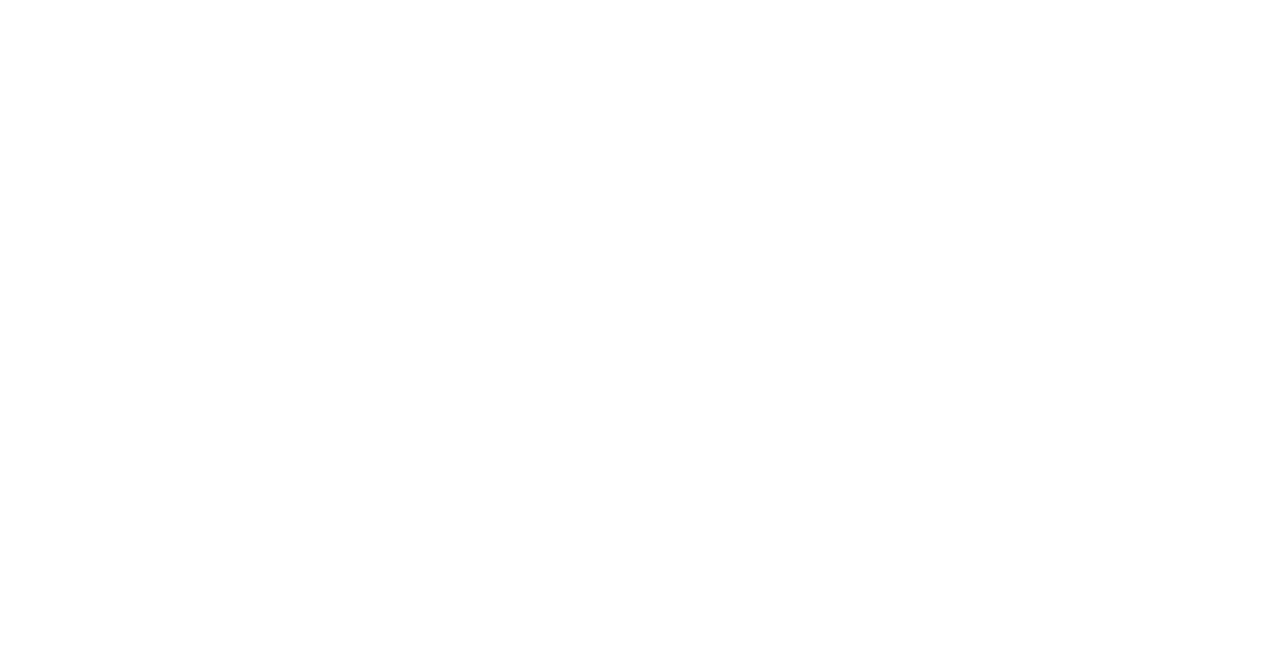
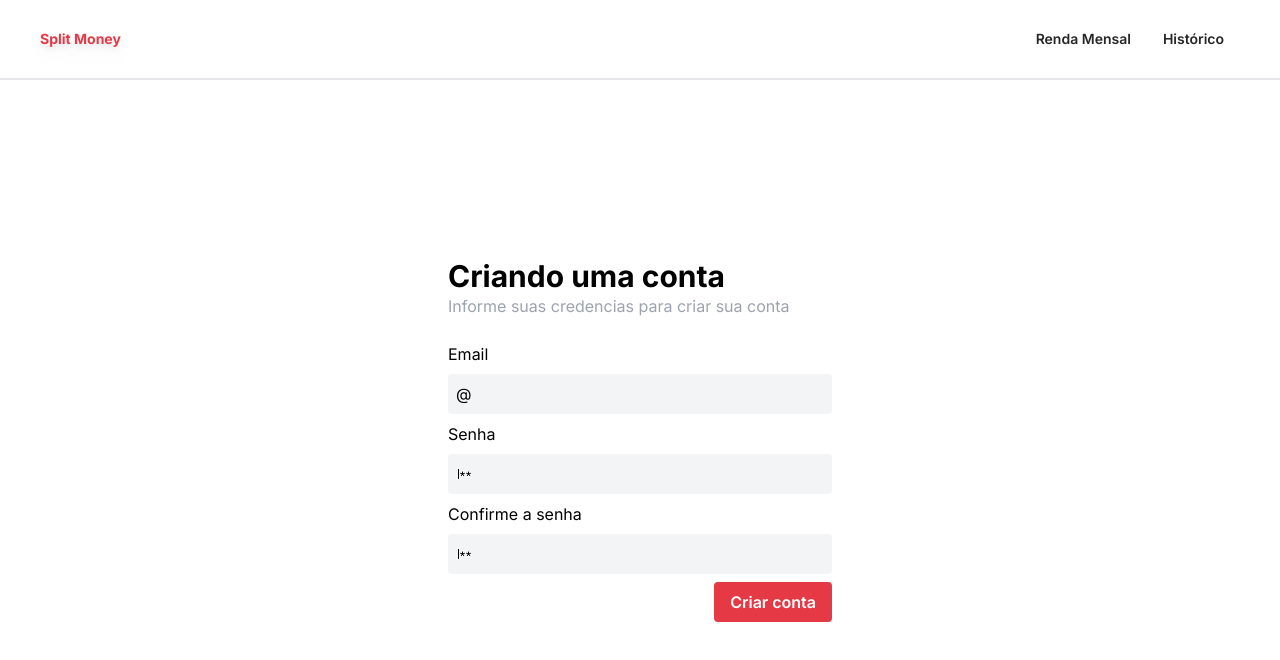
Before and after one commit to Cavalheiro-S/split-money, a React (Vite) app: page /signup in a window 1280 px wide. Before the commit this address had no page. Shown: the top 660 px of the page. Built offline with nearby package versions, Linux system fonts and the light colour scheme; no server answers.

Commit message:
feat: Added SignUp and SignIn with firebase autentication

```diff
--- a/src/App.tsx
+++ b/src/App.tsx
@@ -1,12 +1,15 @@
+import { AuthProvider } from "./Context/AuthContext"
 import { HistoryProvider } from "./Context/HistoryContext"
 import { AppRoutes } from "./Routes"
 
 function App() {
 
   return (
-    <HistoryProvider>
-      <AppRoutes />
-    </HistoryProvider>
+    <AuthProvider>
+      <HistoryProvider>
+        <AppRoutes />
+      </HistoryProvider>
+    </AuthProvider>
   )
 }
 
--- a/src/Components/Button/index.tsx
+++ b/src/Components/Button/index.tsx
@@ -1,6 +1,7 @@
 import { Slot } from "@radix-ui/react-slot"
 import clsx from "clsx"
 import { PlusCircle } from "phosphor-react"
+import React from "react"
 import { ReactNode } from "react"
 
 interface ButtonRootProps extends React.ButtonHTMLAttributes<HTMLButtonElement> {
@@ -22,13 +23,14 @@
     )
 }
 
-export const ButtonRoot = (props: ButtonRootProps) => {
+export const ButtonRoot = React.forwardRef<HTMLButtonElement, ButtonRootProps>((props, ref) => {
 
     return (
-        <button {...props} className={clsx("flex items-center gap-2 bg-primary text-white rounded px-4 py-1  font-semibold hover:bg-primary-hover transition h-10", props.className)}>
+        <button {...props} ref={ref} className={clsx("flex items-center gap-2 bg-primary text-white rounded px-4 py-1  font-semibold hover:bg-primary-hover transition h-10", props.className)}>
             {props.children}
-        </button>)
-}
+        </button>
+    )
+})
 
 
 export const Button = {
--- /dev/null
+++ b/src/Context/AuthContext.tsx
@@ -0,0 +1,56 @@
+import { createUserWithEmailAndPassword, onAuthStateChanged, UserCredential } from "firebase/auth";
+import { createContext, ReactElement, ReactNode, useEffect, useState } from "react";
+import { auth } from "../firebase";
+
+interface AuthContextData {
+    user: UserProps;
+    setUser: React.Dispatch<React.SetStateAction<UserProps>>;
+}
+
+interface AuthProviderProps {
+    children: ReactNode;
+}
+
+interface UserProps{
+    email: string | null;
+    id: string | null;
+    logged: boolean;
+
+}
+
+export const AuthContext = createContext({} as AuthContextData);
+
+export const AuthProvider = ({ children } : AuthProviderProps) => {
+    const [user, setUser] = useState<UserProps>({} as UserProps);
+
+    const state = {
+        user,
+        setUser
+    }
+
+    useEffect(() => {
+        const unsubscribe = onAuthStateChanged(auth, (user) => {
+            if(user){
+                setUser({
+                    email: user.email,
+                    id: user.uid,
+                    logged: true
+                })
+            }
+            else{
+                setUser({
+                    email: null,
+                    id: null,
+                    logged: false
+                })
+            }
+        })
+        return unsubscribe;
+    }, [])
+
+    return (
+        <AuthContext.Provider value={state}>
+            {children}
+        </AuthContext.Provider>
+    )
+}
--- a/src/Pages/History/Dialog/index.tsx
+++ b/src/Pages/History/Dialog/index.tsx
@@ -78,8 +78,8 @@
 
     return (
         <Dialog.Root open={HistoryValue.open} onOpenChange={handleOpen}>
-            <Dialog.Trigger className='md:ml-auto'>
-                <Button.Root className='w-full justify-center'>
+            <Dialog.Trigger className='md:ml-auto' asChild>
+                <Button.Root className='justify-center'>
                     <Button.Icon className='text-lg' />
                     Adicionar
                 </Button.Root>
--- a/src/Pages/Signin/index.tsx
+++ b/src/Pages/Signin/index.tsx
@@ -1,7 +1,11 @@
 import { Password } from "phosphor-react";
+import { useContext } from "react";
 import { SubmitHandler, useForm } from "react-hook-form";
+import { useNavigate } from "react-router-dom";
 import { Button } from "../../Components/Button";
 import { Input } from "../../Components/Input";
+import { AuthContext } from "../../Context/AuthContext";
+import { useAuth } from "../../hooks/useAuth";
 
 interface Inputs {
     email: string;
@@ -9,11 +13,22 @@
 }
 
 export const Signin = () => {
+    const navigate = useNavigate();
+    const { signIn } = useAuth();
+    const { register, handleSubmit, setError, formState: { errors } } = useForm<Inputs>()
+    const onSubmit: SubmitHandler<Inputs> = async (data) => {
+        try {
+            await signIn(data.email, data.password)
+            navigate("/monthRevenue")
+        }
+        catch {
+            setError("email", { type: "manual", message: "Email ou senha inválidos" })
+        }
 
-    const { register, handleSubmit, setError, formState: { errors } } = useForm<Inputs>()
-    const onSubmit: SubmitHandler<Inputs> = (data) => {
-        console.log(data);
+    }
 
+    const handleClickSignUp = () => {
+        navigate("/signup")
     }
 
     return (
@@ -31,7 +46,7 @@
                         <Input.Input type={"email"} id="email" {...register("email", { required: true, minLength: 3 })} />
                     </Input.Root>
                 </label>
-                {errors.email && <span className="text-red-500 text-sm">O email deve ser preenchido</span>}
+                {errors.email && <span className="text-red-500 text-sm">{errors.email.message}</span>}
                 <label className="flex flex-col gap-2" htmlFor="password">Senha
                     <Input.Root>
                         <Input.Addorn>
@@ -41,9 +56,17 @@
                     </Input.Root>
                 </label>
                 {errors.password && <span className="text-red-500 text-sm">{errors.password.message}</span>}
-                <Button.Root id="signin" type="submit" className="self-end">
-                    Entrar
-                </Button.Root>
+                <div className="flex justify-end gap-2">
+                    <Button.Root
+                    onClick={handleClickSignUp}
+                    className="bg-transparent text-primary border border-primary hover:text-white"
+                    id="signup" type="button">
+                        Criar conta
+                    </Button.Root>
+                    <Button.Root id="signin" type="submit"  className="self-end">
+                        Entrar
+                    </Button.Root>
+                </div>
             </form>
         </div>
     )
--- /dev/null
+++ b/src/Pages/Signup/index.tsx
@@ -0,0 +1,78 @@
+import { Password } from "phosphor-react";
+import { SubmitHandler, useForm } from "react-hook-form";
+import { useNavigate } from "react-router-dom";
+import { Button } from "../../Components/Button";
+import { Input } from "../../Components/Input";
+import { useAuth } from "../../hooks/useAuth";
+
+interface Inputs {
+    email: string;
+    password: string;
+    confirmPassword: string;
+}
+
+export const Signup = () => {
+    const navigate = useNavigate();
+    const { signUp } = useAuth();
+    const { register, handleSubmit, setError, formState: { errors }, getValues } = useForm<Inputs>()
+    const onSubmit: SubmitHandler<Inputs> = async (data) => {
+        try {
+            await signUp(data.email, data.password)
+            navigate("/monthRevenue")
+        }
+        catch {
+            setError("email", { type: "manual", message: "Email ou senha inválidos" })
+        }
+
+    }
+
+    return (
+        <div className="flex flex-col justify-center items-center h-full">
+            <form className="flex flex-col w-96 gap-2" onSubmit={handleSubmit(onSubmit)}>
+                <div className="flex flex-col w-full mb-4">
+                    <h3 className="text-3xl font-bold">Criando uma conta</h3>
+                    <span className="text-gray-400">Informe suas credencias para criar sua conta</span>
+                </div>
+                <label className="flex flex-col gap-2" htmlFor="email">Email
+                    <Input.Root>
+                        <Input.Addorn>
+                            @
+                        </Input.Addorn>
+                        <Input.Input type={"email"} id="email" {...register("email", { required: true, minLength: 3 })} />
+                    </Input.Root>
+                </label>
+                {errors.email?.type == "minLength" && <span className="text-red-500 text-sm">Campo não pode ter menos de 3 caracteres</span>}
+                {errors.email?.type == "required" && <span className="text-red-500 text-sm">Campo não pode ser vazio</span>}
+                <label className="flex flex-col gap-2" htmlFor="password">Senha
+                    <Input.Root>
+                        <Input.Addorn>
+                            <Password />
+                        </Input.Addorn>
+                        <Input.Input id="password" type="password" {...register("password", { required: true, minLength: 6 })} />
+                    </Input.Root>
+                </label>
+                {errors.password && <span className="text-red-500 text-sm">Campo não pode ser vazio</span>}
+                {errors.password?.type == "minLength" && <span className="text-red-500 text-sm">Campo não pode ter menos de 6 caracteres</span>}
+                <label className="flex flex-col gap-2" htmlFor="confirmPassword">Confirme a senha
+                    <Input.Root>
+                        <Input.Addorn>
+                            <Password />
+                        </Input.Addorn>
+                        <Input.Input id="password" type="password"
+                            {...register("confirmPassword",
+                                {
+                                    required: "A senha deve ser igual a anterior",
+                                    validate: value => value == getValues().password
+                                })} />
+                    </Input.Root>
+                </label>
+                {errors.confirmPassword && <span className="text-red-500 text-sm">Senha deve ser igual a anterior</span>}
+                <Button.Root id="signup" type="submit" className="self-end">
+                    Criar conta
+                </Button.Root>
+            </form>
+        </div>
+    )
+}
+
+export default Signup;
--- a/src/Routes.tsx
+++ b/src/Routes.tsx
@@ -1,9 +1,11 @@
-import { ReactElement, ReactNode } from "react";
+import { ReactElement, ReactNode, useContext } from "react";
 import { BrowserRouter, Navigate, NavigateProps, Route, RouteProps, Routes } from "react-router-dom";
+import { AuthContext } from "./Context/AuthContext";
 import History from "./Pages/History";
 import Main from "./Pages/Main";
 import MonthRevenue from "./Pages/MonthRevenue";
 import Signin from "./Pages/Signin";
+import Signup from "./Pages/Signup";
 
 interface PrivateRouteProps {
     children: ReactElement
@@ -12,7 +14,8 @@
 export const AppRoutes = () => {
 
     const PrivateRoute = ({ children }: PrivateRouteProps) => {
-        if (false)
+        const auth = useContext(AuthContext)
+        if (auth.user.logged)
             return children
         return <Navigate to="/signin" />
     }
@@ -22,6 +25,7 @@
             <Routes>
                 <Route path="/" element={<Main />}>
                     <Route path="/signin" element={<Signin />} />
+                    <Route path="/signup" element={<Signup />} />
                     <Route path="/monthRevenue" element={
                         <PrivateRoute>
                             <MonthRevenue />
--- a/src/firebase.ts
+++ b/src/firebase.ts
@@ -1,5 +1,6 @@
-// Import the functions you need from the SDKs you need
 import { initializeApp } from "firebase/app";
+import { getAuth } from "firebase/auth";
+
 
 const firebaseConfig = {
   apiKey: "AIzaSyDdb4LTlvTMt_3JfW0447OFbvcx1r17MCk",
@@ -10,4 +11,6 @@
   appId: "1:819188300370:web:ca6f729a4cdf949772bd8b"
 };
 
-export const app = initializeApp(firebaseConfig);
+const app = initializeApp(firebaseConfig);
+
+export const auth = getAuth(app);
--- /dev/null
+++ b/src/hooks/useAuth.tsx
@@ -0,0 +1,15 @@
+import { createUserWithEmailAndPassword, signInWithEmailAndPassword } from "firebase/auth"
+import { auth } from "../firebase"
+
+
+export const useAuth = () => {
+
+    const signUp = (email: string, password: string) => {
+        return createUserWithEmailAndPassword(auth, email, password)
+    }
+
+    const signIn = (email: string, password: string) => {
+        return signInWithEmailAndPassword(auth, email, password)
+    }
+    return {signUp, signIn}
+}
```
